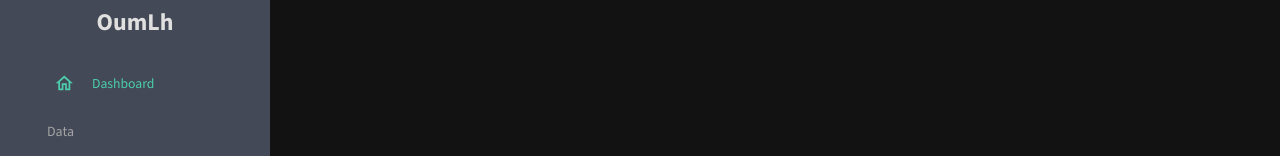
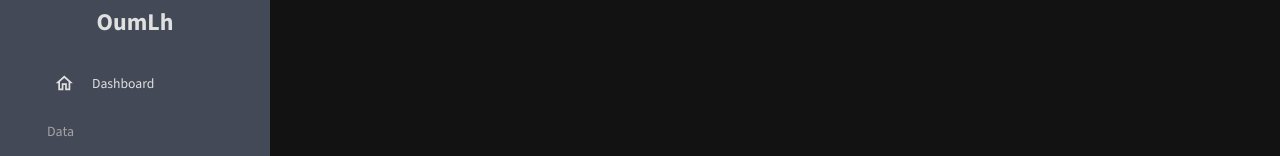
Before and after one commit to oumaimalharrak/react-admin, a React (Vite) app: page / in a window 1280 px wide. Shown: the part 189-345 px from the top of the page. Built offline with nearby package versions, Linux system fonts and the light colour scheme.

Commit message:
commit test

```diff
--- a/src/scenes/global/Sidebar.jsx
+++ b/src/scenes/global/Sidebar.jsx
@@ -40,7 +40,7 @@ const Sidebar = () => {
   const theme = useTheme();
   const colors = tokens(theme.palette.mode);
   const [isCollapsed, setIscollapsed] = useState(false);
-  const [selected, setSelected] = useState("Dashboard");
+  const [selected, setSelected] = useState("dashboard");
 
   return (
     <Box
```
